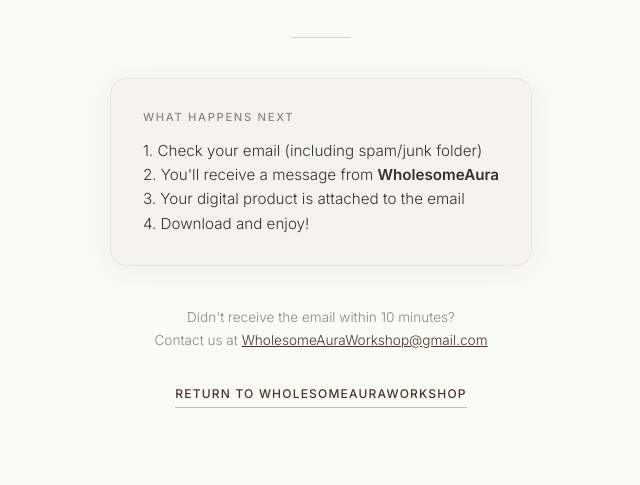
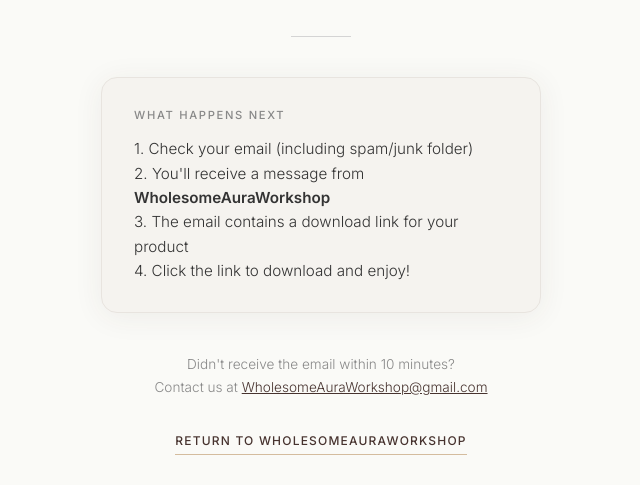
Before and after one commit to wholesomeauraworkshop-beep/wholesomeaura-workshop, a website: page thank-you.html in a window 1280 px wide. Shown: the part 327-812 px from the top of the page, without its empty margins (319-959 px from the left). Drawn offline with nearby package versions, Linux system fonts and the light colour scheme; a web font is replaced by a local one.

Commit message:
fix: update thank-you page text — download link instead of attachment

```diff
--- a/thank-you.html
+++ b/thank-you.html
@@ -169,9 +169,9 @@ h1 {
   <div class="card-title">What happens next</div>
   <div class="card-text">
     <p>1. Check your email (including spam/junk folder)</p>
-    <p>2. You'll receive a message from <strong>WholesomeAura</strong></p>
-    <p>3. Your digital product is attached to the email</p>
-    <p>4. Download and enjoy!</p>
+    <p>2. You'll receive a message from <strong>WholesomeAuraWorkshop</strong></p>
+    <p>3. The email contains a download link for your product</p>
+    <p>4. Click the link to download and enjoy!</p>
   </div>
 </div>
 
```
